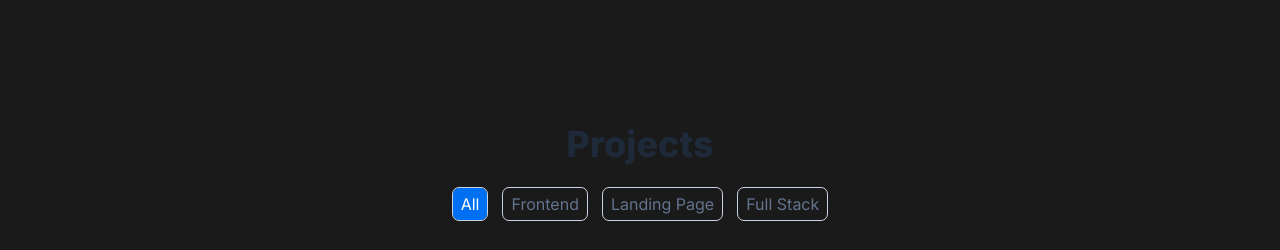
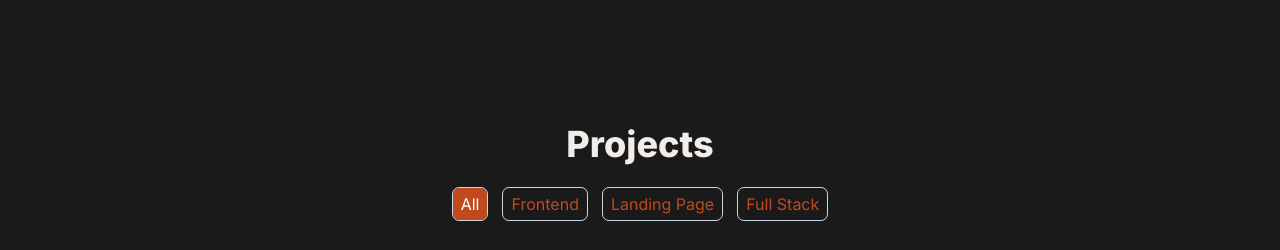
Before and after one commit to matthewkuria/myportifolio, a Next.js app: page / in a window 1280 px wide. Shown: the part 780-1030 px from the top of the page. Built offline with nearby package versions, Linux system fonts and the light colour scheme; a web font is replaced by a local one.

Commit message:
Change the filter-buttons on the projects section their colors to burnt orange

```diff
--- a/app/components/MyStory.tsx
+++ b/app/components/MyStory.tsx
@@ -27,10 +27,8 @@ const MyStory = () => {
 
           <p className="">
             I am Matthew Kuria, founder of Brandriko Digital Solutions—a Nakuru-based agency specializing in hospitality digital solutions.
-
-I combine full-stack development (Next.js, Django, PostgreSQL) with graphic design (Photoshop, Illustrator) to deliver complete digital experiences. My recent work includes Thika Greens Golf Resort, a 5-star golf resort website with booking integration.
-
-My mission: Help Kenyan hospitality businesses grow through strategic branding, professional websites, and results-driven digital presence.
+            I combine full-stack development (Next.js, Django, PostgreSQL) with graphic design (Photoshop, Illustrator) to deliver complete digital experiences. My recent work includes Thika Greens Golf Resort, a 5-star golf resort website with booking integration.
+            My mission: Help Kenyan hospitality businesses grow through strategic branding, professional websites, and results-driven digital presence.
           </p>
         </div>
       </div>
--- a/app/components/ProjectsSection.tsx
+++ b/app/components/ProjectsSection.tsx
@@ -33,14 +33,14 @@ export default function ProjectsSection() {
   return (
     <section className="projects-section w-full flex flex-col  py-10" id='projects'>
       {/* Section Title */}
-      <h2 className='text-3xl md:text-4xl font-extrabold mb-6 text-center my-4 text-gray-800 '>Projects</h2>
+      <h2 className='text-3xl md:text-4xl font-extrabold mb-6 text-center my-4'>Projects</h2>
 
       {/* Filter Buttons */}
       <div className="filter-buttons">
         {filterOptions.map(option => (
           <button
             key={option}
-            className={`filter-btn bg-none outline-1 outline-slate-300 rounded-md px-2 py-1 text-slate-500 hover:bg-slate-400 hover:text-white ${filter === option ? 'active' : ''}`}
+            className={`filter-btn bg-none outline-1 outline-slate-300 rounded-md px-2 py-1 text-secondary hover:bg-secondary hover:text-white ${filter === option ? 'active' : ''}`}
             onClick={() => {
               setFilter(option)
               setVisibleCount(6); // Reset visible count when filter changes
@@ -130,7 +130,7 @@ export default function ProjectsSection() {
 
 
         .filter-btn.active {
-          background: #0070f3;
+          background: #BF4A1E;
           color: #fff;
         }
 
```
